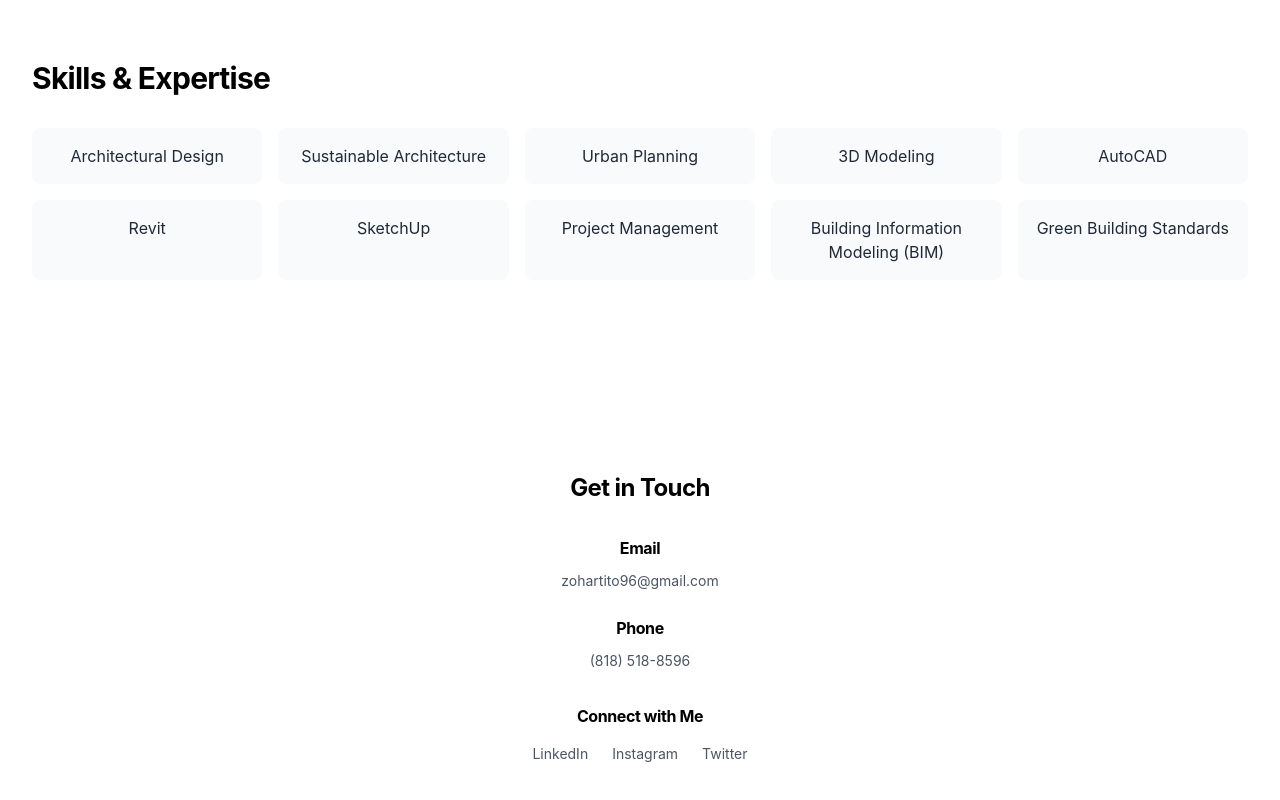
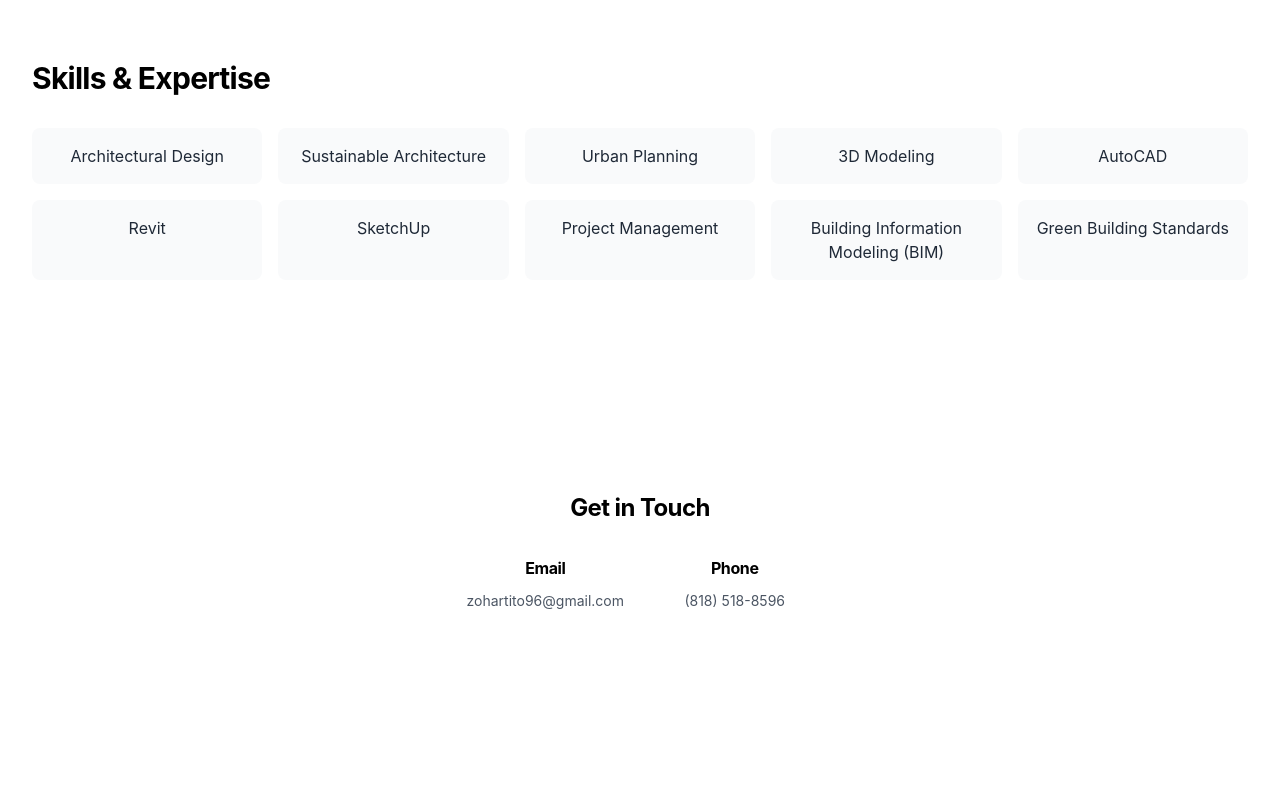
Before and after one commit to zohartito/architect-portfolio, a Next.js app: page /about in a window 1280 px wide. Shown: the part 994-1794 px from the top of the page. After the commit the page ends 1722 px from the top, so only its background shows below. Built offline with nearby package versions, Linux system fonts and the light colour scheme.

Commit message:
Remove social links section from contact sections

```diff
--- a/src/app/components/ContactSection.tsx
+++ b/src/app/components/ContactSection.tsx
@@ -1,11 +1,10 @@
 export default function ContactSection() {
   return (
     <section id="contact" className="relative bg-white py-16 min-h-[40vh] flex items-center">
-      <div className="container mx-auto px-4">
       <div className="max-w-lg mx-auto text-center">
         <h2 className="text-2xl font-bold mb-8">Get in Touch</h2>
-          <div className="space-y-6">
-            <div>
+        <div className="grid grid-cols-1 md:grid-cols-2 gap-8 mb-8">
+          <div className="text-center">
             <h3 className="text-base font-bold mb-2">Email</h3>
             <a
               href="mailto:zohartito96@gmail.com"
@@ -14,7 +13,7 @@
               zohartito96@gmail.com
             </a>
           </div>
-            <div>
+          <div className="text-center">
             <h3 className="text-base font-bold mb-2">Phone</h3>
             <a
               href="tel:+18185188596"
@@ -24,32 +23,6 @@
             </a>
           </div>
         </div>
-
-          {/* Social Links */}
-          <div className="mt-8">
-            <h3 className="text-base font-bold mb-4">Connect with Me</h3>
-            <div className="flex justify-center space-x-6">
-              <a
-                href="#"
-                className="text-gray-600 hover:text-gray-900 transition text-sm"
-              >
-                LinkedIn
-              </a>
-              <a
-                href="#"
-                className="text-gray-600 hover:text-gray-900 transition text-sm"
-              >
-                Instagram
-              </a>
-              <a
-                href="#"
-                className="text-gray-600 hover:text-gray-900 transition text-sm"
-              >
-                Twitter
-              </a>
-            </div>
-          </div>
-        </div>
       </div>
     </section>
   );
--- a/src/app/page.tsx
+++ b/src/app/page.tsx
@@ -16,6 +16,7 @@
   title: string;
   image: string;
   slug: string;
+  description: string;
 }
 
 const projects: Project[] = [
@@ -23,37 +24,57 @@
     id: 1,
     title: "Urban Housing",
     image: "/architecture1.jpg",
-    slug: "urban-housing"
+    slug: "urban-housing",
+    description: "Sustainable living spaces in downtown area"
   },
   {
     id: 2,
     title: "Cultural Center",
     image: "/architecture2.jpg",
-    slug: "cultural-center"
+    slug: "cultural-center",
+    description: "Modern cultural hub with traditional elements"
   },
   {
     id: 3,
     title: "Eco Complex",
     image: "/architecture3.jpg",
-    slug: "eco-complex"
+    slug: "eco-complex",
+    description: "Green building with innovative energy solutions"
   },
   {
     id: 4,
     title: "Public Library",
     image: "/architecture4.jpg",
-    slug: "public-library"
+    slug: "public-library",
+    description: "Contemporary knowledge center"
   },
   {
     id: 5,
     title: "Residential Tower",
     image: "/architecture5.jpg",
-    slug: "residential-tower"
+    slug: "residential-tower",
+    description: "Luxury apartments with panoramic views"
   },
   {
     id: 6,
     title: "Sports Complex",
     image: "/architecture6.jpg",
-    slug: "sports-complex"
+    slug: "sports-complex",
+    description: "Multi-purpose athletic facility"
+  },
+  {
+    id: 7,
+    title: "Education Campus",
+    image: "/architecture7.jpg",
+    slug: "education-campus",
+    description: "Innovative learning spaces with integrated technology and sustainable design principles"
+  },
+  {
+    id: 8,
+    title: "Wellness Center",
+    image: "/architecture8.jpg",
+    slug: "wellness-center",
+    description: "Biophilic design merging nature and architecture for holistic wellbeing"
   }
 ];
 
@@ -195,31 +216,6 @@
                 </a>
               </div>
             </div>
-
-            {/* Social Links */}
-            <div className="mt-12">
-              <h3 className="text-xl font-bold mb-6">Connect with Me</h3>
-              <div className="flex justify-center space-x-8">
-                <a
-                  href="#"
-                  className="text-gray-600 hover:text-gray-900 transition flex items-center space-x-2"
-                >
-                  <span className="text-lg">LinkedIn</span>
-                </a>
-                <a
-                  href="#"
-                  className="text-gray-600 hover:text-gray-900 transition flex items-center space-x-2"
-                >
-                  <span className="text-lg">Instagram</span>
-                </a>
-                <a
-                  href="#"
-                  className="text-gray-600 hover:text-gray-900 transition flex items-center space-x-2"
-                >
-                  <span className="text-lg">Twitter</span>
-                </a>
-              </div>
-            </div>
           </div>
         </div>
       </section>
```
Lines whose indentation alone changed are shown as unchanged.
